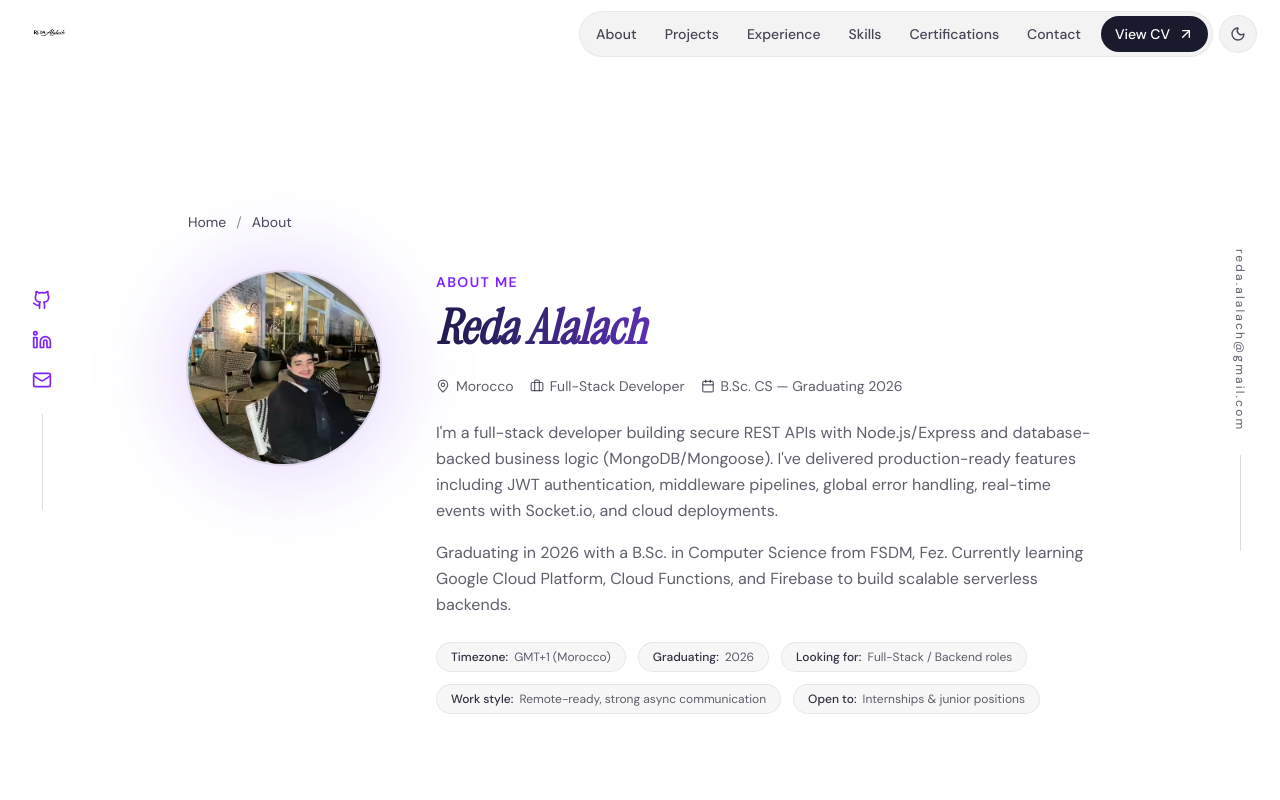
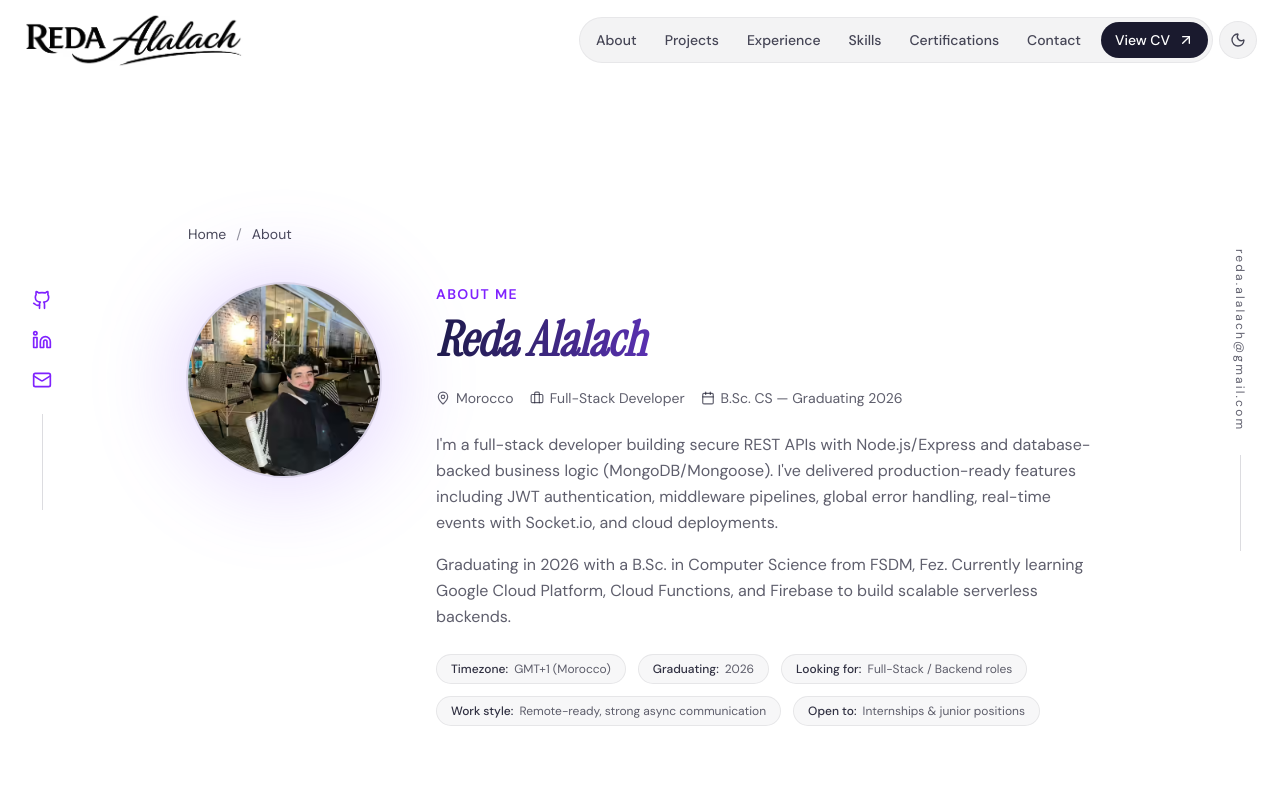
Before and after one commit to redaalch/myPortfolio, a React (Vite) app: page /about in a window 1280 px wide. Shown: the top 800 px of the page. Built offline with nearby package versions, Linux system fonts and the light colour scheme.

Commit message:
feat: update logo height and image format, enhance project card dimensions for better layout

```diff
--- a/src/components/sections/Footer.tsx
+++ b/src/components/sections/Footer.tsx
@@ -30,7 +30,7 @@ export default function Footer() {
 
         <div className="flex flex-col md:flex-row items-center justify-between gap-6">
           <div className="flex items-center gap-3">
-            <Logo height={28} className="opacity-50" />
+            <Logo height={44} className="opacity-50" />
             <span className="text-sm text-foreground/70">&middot; Full-Stack Developer</span>
           </div>
 
--- a/src/components/sections/Projects.tsx
+++ b/src/components/sections/Projects.tsx
@@ -166,7 +166,7 @@ export default function ProjectsSection() {
                 role="group"
                 aria-roledescription="slide"
                 aria-label={`${i + 1} of ${visibleCount}: ${project.title}`}
-                className={`w-full sm:w-75 lg:w-87.5 min-h-105 sm:h-112.5 rounded-[20px] bg-linear-to-br ${isLight ? project.lightColor : project.color} ${isLight ? "ring-1 ring-foreground/8 shadow-md" : ""} p-4 sm:p-5 flex flex-col text-left box-border transition-all duration-500 ease-out transform-gpu hover:scale-[1.05] hover:rotate-0 project-card-hover ${rotation} ${slideClass}`}
+                className={`w-full sm:w-75 lg:w-87.5 min-h-120 sm:h-130 rounded-[20px] bg-linear-to-br ${isLight ? project.lightColor : project.color} ${isLight ? "ring-1 ring-foreground/8 shadow-md" : ""} p-4 sm:p-5 flex flex-col text-left box-border transition-all duration-500 ease-out transform-gpu hover:scale-[1.05] hover:rotate-0 project-card-hover ${rotation} ${slideClass}`}
               >
                 {/* Thumbnail */}
                 <div className="w-full">
--- a/src/components/ui/Logo.tsx
+++ b/src/components/ui/Logo.tsx
@@ -1,22 +1,24 @@
-import logoSrc from "@/assets/logo.svg";
+import logoSrc from "@/assets/logo.avif";
 
 interface LogoProps {
   className?: string;
   height?: number;
 }
 
-export default function Logo({ className = "", height = 40 }: LogoProps) {
+export default function Logo({ className = "", height = 56 }: LogoProps) {
+  const width = Math.round(height * (910 / 233));
   return (
     <img
       src={logoSrc}
       alt="Reda Alalach"
-      width={Math.round(height * (910 / 233))}
+      width={width}
       height={height}
       className={`${className} logo-theme`}
       style={{
         height,
-        width: "auto",
-        objectFit: "contain",
+        width,
+        objectFit: "cover",
+        objectPosition: "center",
       }}
     />
   );
--- a/src/components/ui/Navbar.tsx
+++ b/src/components/ui/Navbar.tsx
@@ -25,7 +25,7 @@ export default function Navbar() {
           viewTransition
           className="inline-flex items-center text-foreground"
         >
-          <Logo height={36} />
+          <Logo height={56} />
         </Link>
 
         {/* Desktop nav */}
```
